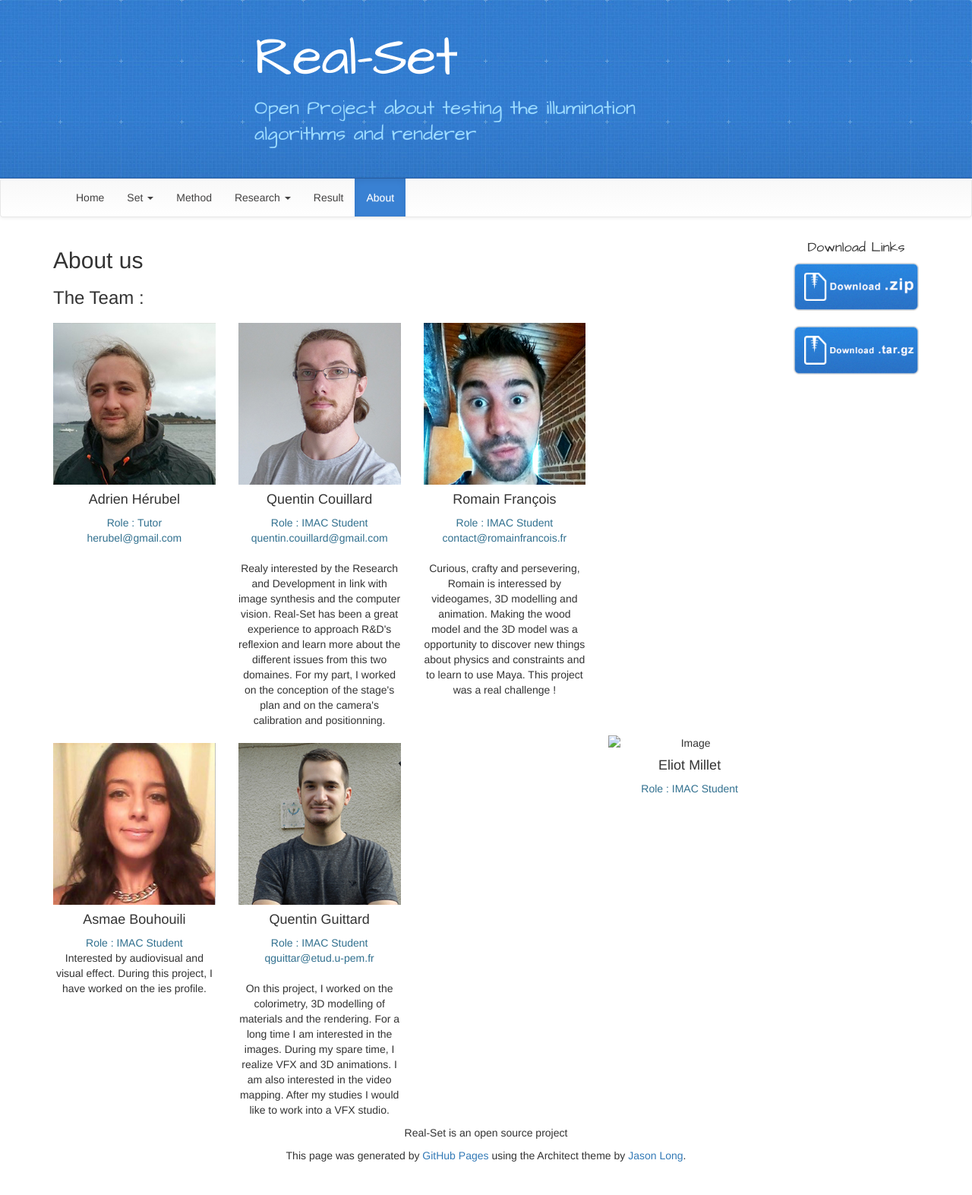
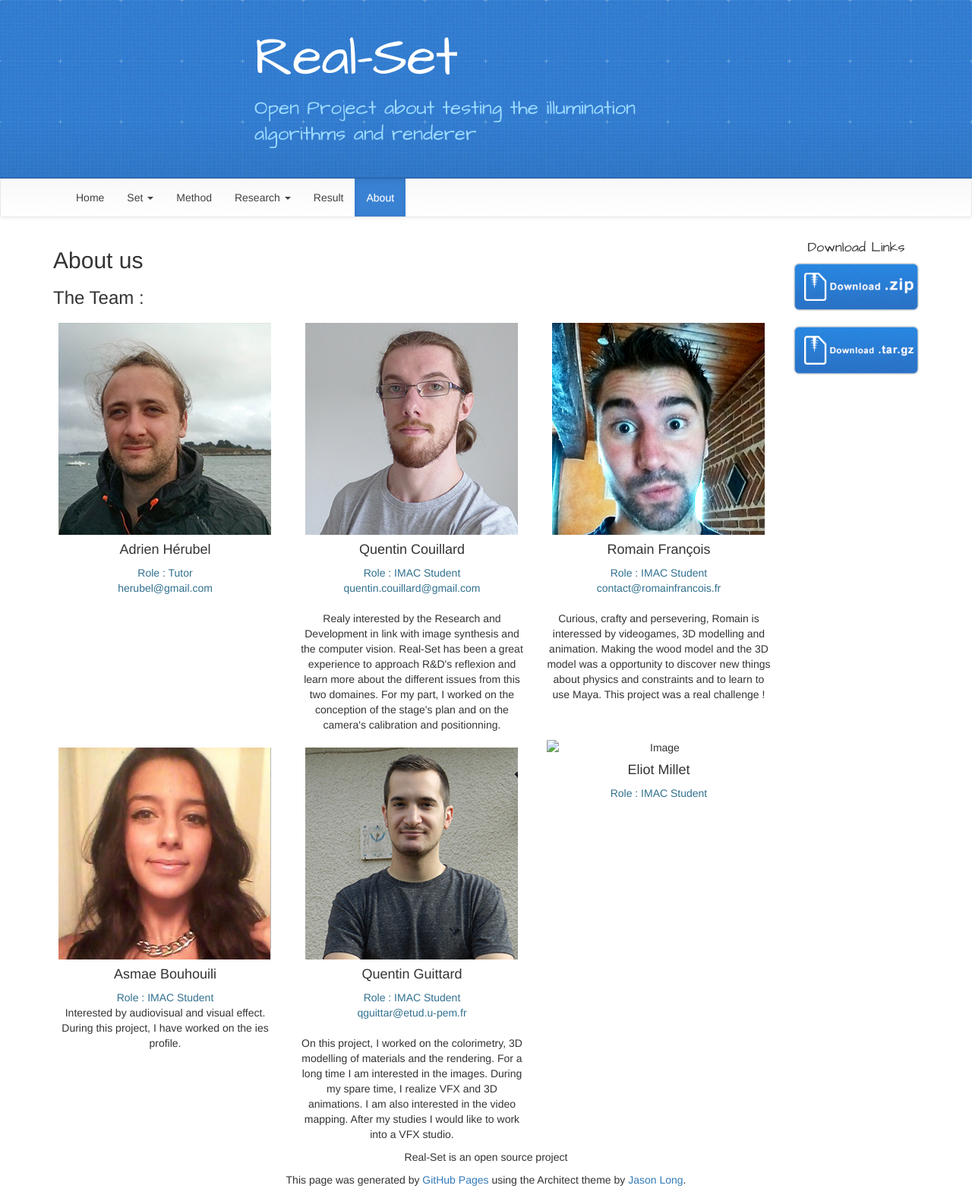
Before and after one commit to Alvyre/Real-Set, a Jekyll site: the page built from pages/about.html, in a window 1280 px wide. Shown: the whole page at 76% size. Built offline with Jekyll 4.4.1, drawn with Linux system fonts in a browser that asks for light colours; nearby versions of some CDN libraries; before the commit the page ends 1541 px from its top, so only the background shows below that.

Commit message:
Update about.html

```diff
--- a/pages/about.html
+++ b/pages/about.html
@@ -8,7 +8,7 @@ permalink: /About/
 		<h2>About us</h2>
 		<h3>The Team :</h3>
 		<div class="row">
-			<div class="col-xs-3 col-sm-3 col-md-3 col-lg-3 text-center">
+			<div class="col-xs-4 col-sm-4 col-md-4 col-lg-4 text-center">
 				<img src="{{site.url}}/assets/images/about/adrien.jpg" class="img-responsive center-block" alt="Photo of Adrien Hérubel">
 				<h4 class="text-center">Adrien Hérubel</h4>
 				<span class="text-info">Role : Tutor</span><br/>
@@ -23,7 +23,7 @@ permalink: /About/
 
 			</div>
 
-			<div class="col-xs-3 col-sm-3 col-md-3 col-lg-3 text-center">
+			<div class="col-xs-4 col-sm-4 col-md-4 col-lg-4  text-center">
 				<img src="{{site.url}}/assets/images/about/QuentinC.jpg" class="img-responsive center-block" alt="Photo of Quentin Couillard">
 				<h4 class="text-center">Quentin Couillard</h4>
 				<span class="text-info">Role : IMAC Student</span><br/>
@@ -34,7 +34,7 @@ permalink: /About/
 				</p>
 
 			</div>
-			<div class="col-xs-3 col-sm-3 col-md-3 col-lg-3 text-center">
+			<div class="col-xs-4 col-sm-4 col-md-4 col-lg-4  text-center">
 				<img src="{{site.url}}/assets/images/about/romain.jpg" class="img-responsive center-block" alt="Photo of Romain François">
 				<h4 class="text-center">Romain François</h4>
 				<span class="text-info">Role : IMAC Student</span><br/>
@@ -45,7 +45,7 @@ permalink: /About/
 			</div>
 		</div>
 		<div class="row">
-			<div class="col-xs-3 col-sm-3 col-md-3 col-lg-3 text-center">
+			<div class="col-xs-4 col-sm-4 col-md-4 col-lg-4  text-center">
 				<img src="{{site.url}}/assets/images/about/asmae.jpg" class="img-responsive center-block" alt="Photo of Asmae Bouhouili">
 				<h4 class="text-center">Asmae Bouhouili</h4>
 				<span class="text-info">Role : IMAC Student</span><br/>
@@ -53,7 +53,7 @@ permalink: /About/
 				<p>Interested by audiovisual and visual effect. During this project, I have worked on the ies profile.</p>
 
 			</div>
-			<div class="col-xs-3 col-sm-3 col-md-3 col-lg-3 text-center">
+			<div class="col-xs-4 col-sm-4 col-md-4 col-lg-4  text-center">
 				<img src="{{site.url}}/assets/images/about/quentinG.jpg" class="img-responsive center-block" alt="Photo of Quentin">
 				<h4 class="text-center">Quentin Guittard</h4>
 				<span class="text-info">Role : IMAC Student</span><br/>
@@ -63,7 +63,7 @@ permalink: /About/
 				I am also interested in the video mapping. After my studies I would like to work into a VFX studio.</p>
 
 			</div>
-			<div class="col-xs-3 col-sm-3 col-md-3 col-lg-3 col-xs-offset-3 text-center">
+			<div class="col-xs-4 col-sm-4 col-md-4 col-lg-4  text-center">
 				<img src="#" class="img-responsive" alt="Image">
 				<h4 class="text-center">Eliot Millet</h4>
 				<span class="text-info">Role : IMAC Student</span><br/>
```
